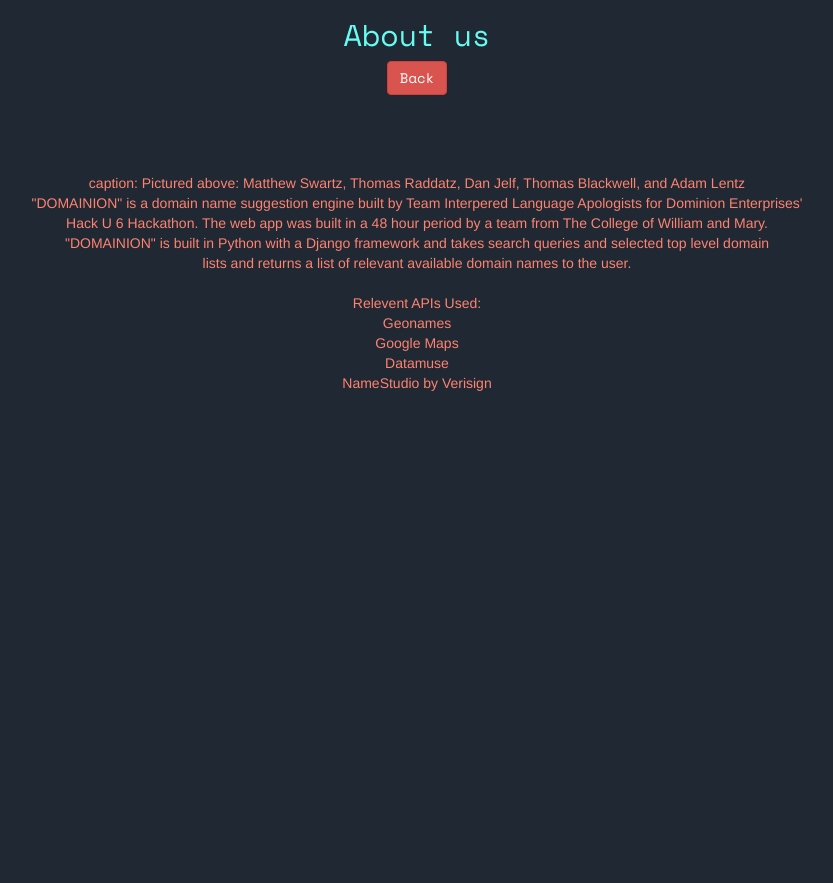
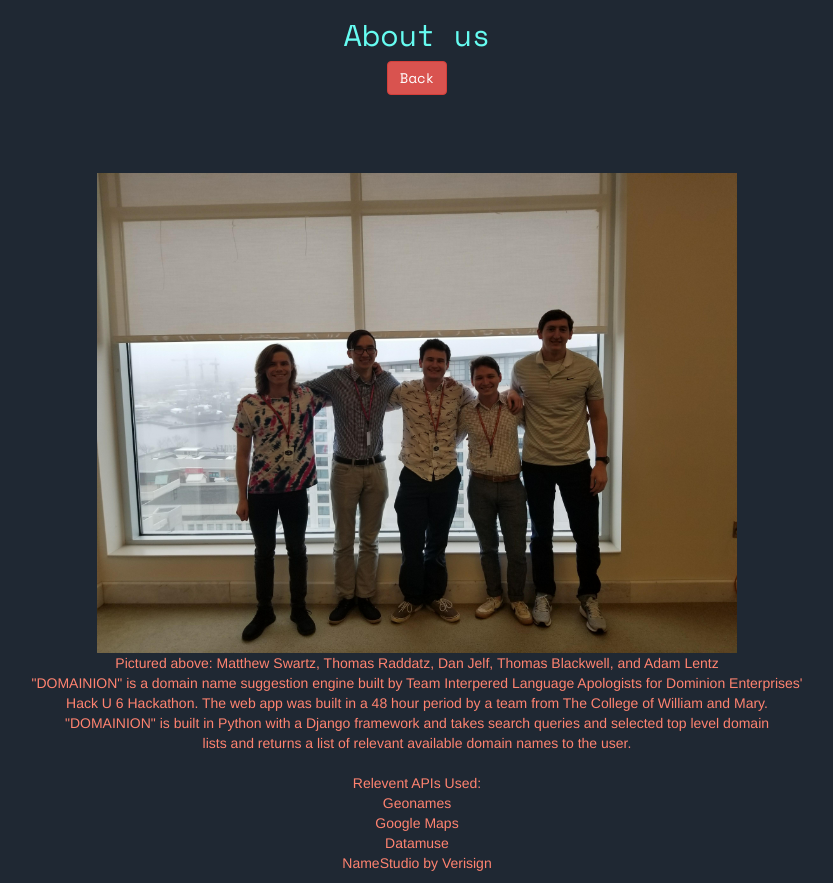
Before and after one commit to adamflentz/HACKU6, a Django app: page /about/ in a window 1280 px wide. Shown: the part 50-933 px from the top of the page, without its empty margins (223-1056 px from the left). Before the commit the page ends 441 px from the top, so only its background shows below. Run offline with Django 3.2, Linux system fonts and the light colour scheme; some libraries are stand-ins or nearby versions.

Commit message:
Add team photo

```diff
--- a/domain/templates/about.html
+++ b/domain/templates/about.html
@@ -27,7 +27,7 @@
     </div>
     <button type="button" class="btn btn-danger" onclick= "goHome()">Back</button>
 </div>
-
+    <img src="{% static "res/team.jpg" %}" alt="Team Photo" class="img-responsive center-block" style="width:50%"/>
 <!-- Navbar -->
 <nav class="navbar navbar-inverse navbar-fixed-top">
     <div class="container">
@@ -49,7 +49,7 @@
 </nav>
 
         <p align="center">
-            caption: Pictured above: Matthew Swartz, Thomas Raddatz, Dan Jelf, Thomas Blackwell, and Adam Lentz </br>
+            Pictured above: Matthew Swartz, Thomas Raddatz, Dan Jelf, Thomas Blackwell, and Adam Lentz </br>
             "DOMAINION" is a domain name suggestion engine built by Team Interpered Language Apologists for Dominion Enterprises' </br>
             Hack U 6 Hackathon.  The web app was built in a 48 hour period by a team from The College of William and Mary.  </br>
             "DOMAINION" is built in Python with a Django framework and takes search queries and selected top level domain  </br>
```
Also changed, not shown: domain/static/res/team.jpg.
